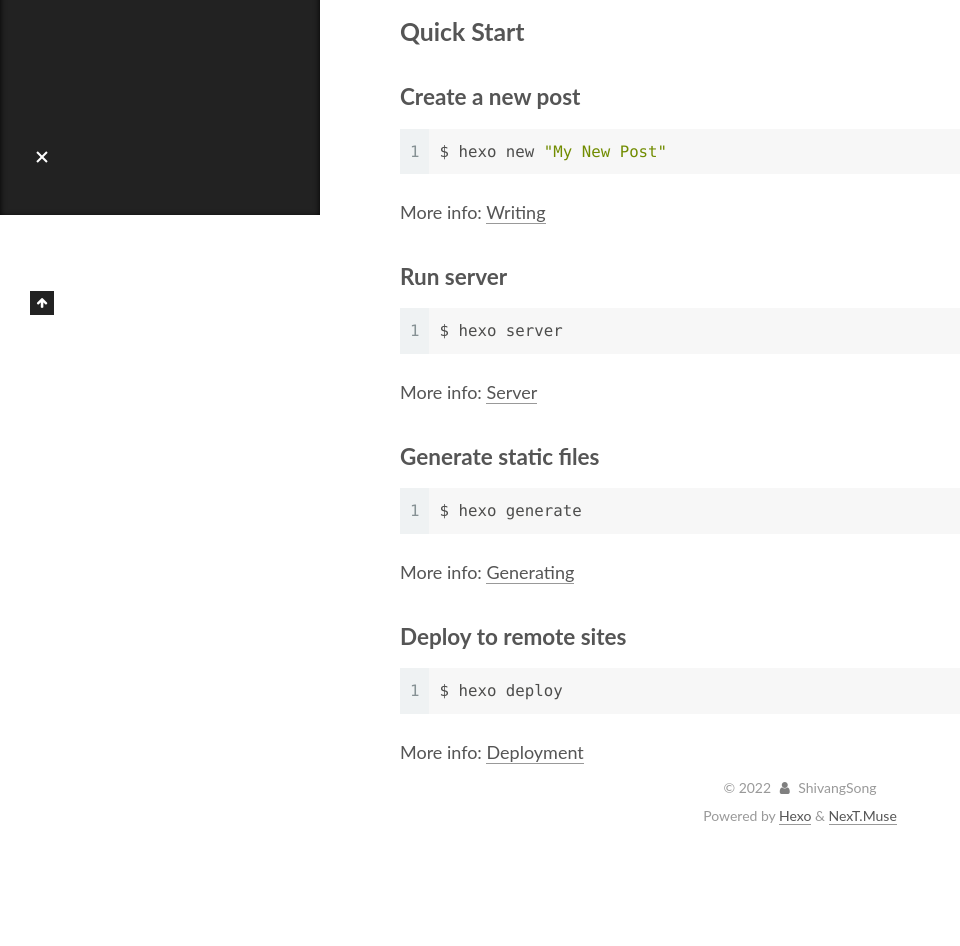
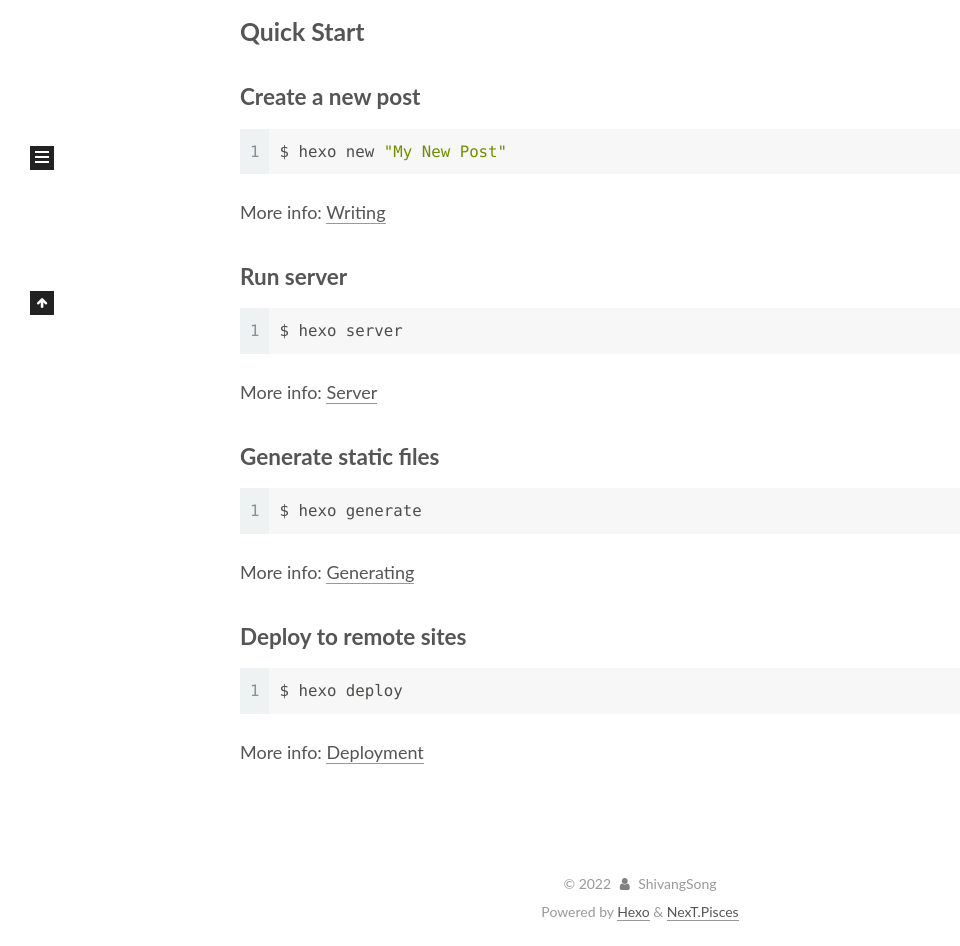
Before and after one commit to ShivangSong/ShivangSong.github.io, a plain HTML site: page 2022/01/18/hello-world/index.html in a window 1280 px wide. Shown: the part 585-1531 px from the top of the page, without its empty margins (0-960 px from the left). Before the commit the page ends 1435 px from the top, so only its background shows below. Drawn offline with Linux system fonts and the light colour scheme.

Commit message:
Site updated: 2022-01-18 23:47:51

```diff
--- a/2022/01/18/hello-world/index.html
+++ b/2022/01/18/hello-world/index.html
@@ -17,7 +17,7 @@
 
 <script id="hexo-configurations">
     var NexT = window.NexT || {};
-    var CONFIG = {"hostname":"shivangsong.github.io","root":"/","scheme":"Muse","version":"7.8.0","exturl":false,"sidebar":{"position":"left","display":"post","padding":18,"offset":12,"onmobile":false},"copycode":{"enable":false,"show_result":false,"style":null},"back2top":{"enable":true,"sidebar":false,"scrollpercent":false},"bookmark":{"enable":false,"color":"#222","save":"auto"},"fancybox":false,"mediumzoom":false,"lazyload":false,"pangu":false,"comments":{"style":"tabs","active":null,"storage":true,"lazyload":false,"nav":null},"algolia":{"hits":{"per_page":10},"labels":{"input_placeholder":"Search for Posts","hits_empty":"We didn't find any results for the search: ${query}","hits_stats":"${hits} results found in ${time} ms"}},"localsearch":{"enable":false,"trigger":"auto","top_n_per_article":1,"unescape":false,"preload":false},"motion":{"enable":true,"async":false,"transition":{"post_block":"fadeIn","post_header":"slideDownIn","post_body":"slideDownIn","coll_header":"slideLeftIn","sidebar":"slideUpIn"}}};
+    var CONFIG = {"hostname":"shivangsong.github.io","root":"/","scheme":"Pisces","version":"7.8.0","exturl":false,"sidebar":{"position":"left","display":"post","padding":18,"offset":12,"onmobile":false},"copycode":{"enable":false,"show_result":false,"style":null},"back2top":{"enable":true,"sidebar":false,"scrollpercent":false},"bookmark":{"enable":false,"color":"#222","save":"auto"},"fancybox":false,"mediumzoom":false,"lazyload":false,"pangu":false,"comments":{"style":"tabs","active":null,"storage":true,"lazyload":false,"nav":null},"algolia":{"hits":{"per_page":10},"labels":{"input_placeholder":"Search for Posts","hits_empty":"We didn't find any results for the search: ${query}","hits_stats":"${hits} results found in ${time} ms"}},"localsearch":{"enable":false,"trigger":"auto","top_n_per_article":1,"unescape":false,"preload":false},"motion":{"enable":true,"async":false,"transition":{"post_block":"fadeIn","post_header":"slideDownIn","post_body":"slideDownIn","coll_header":"slideLeftIn","sidebar":"slideUpIn"}}};
   </script>
 
   <meta name="description" content="Welcome to Hexo! This is your very first post. Check documentation for more info. If you get any problems when using Hexo, you can find the answer in troubleshooting or you can ask me on GitHub. Hello">
@@ -319,7 +319,7 @@
   </span>
   <span class="author" itemprop="copyrightHolder">ShivangSong</span>
 </div>
-  <div class="powered-by">Powered by <a href="https://hexo.io/" class="theme-link" rel="noopener" target="_blank">Hexo</a> & <a href="https://muse.theme-next.org/" class="theme-link" rel="noopener" target="_blank">NexT.Muse</a>
+  <div class="powered-by">Powered by <a href="https://hexo.io/" class="theme-link" rel="noopener" target="_blank">Hexo</a> & <a href="https://pisces.theme-next.org/" class="theme-link" rel="noopener" target="_blank">NexT.Pisces</a>
   </div>
 
 
@@ -345,7 +345,7 @@
 <script src="/js/motion.js"></script>
 
 
-<script src="/js/schemes/muse.js"></script>
+<script src="/js/schemes/pisces.js"></script>
 
 
 <script src="/js/next-boot.js"></script>
```
Also changed, not shown: archives/2022/01/index.html (+3 -3 lines), archives/2022/index.html (+3 -3 lines), archives/index.html (+3 -3 lines), index.html (+3 -3 lines).
